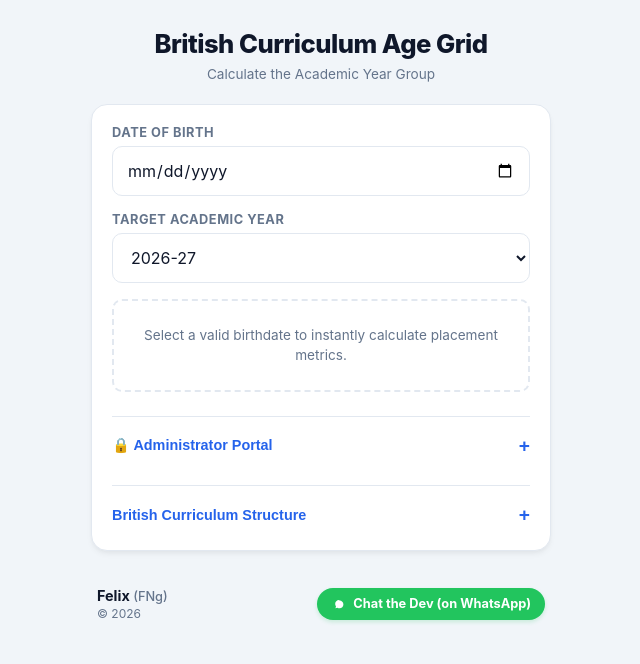
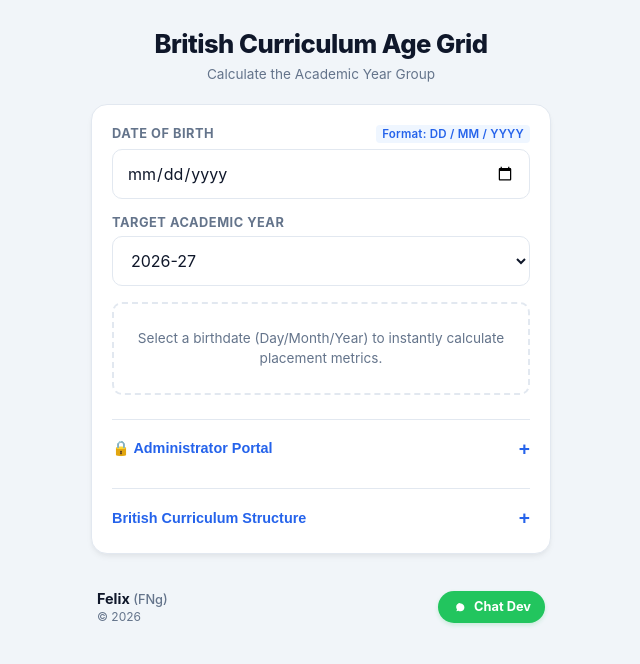
Before and after one commit to NgNgari/agegrid, a React (Vite) app: page / in a window 1280 px wide. Shown: the top 664 px of the page, without its empty margins (319-959 px from the left). Built offline with nearby package versions, Linux system fonts and the light colour scheme.

Commit message:
UI: add clear explicit Day/Month/Year format hint text string parameters above DOB picker

```diff
--- a/src/App.css
+++ b/src/App.css
@@ -438,3 +438,20 @@ body {
   from { opacity: 0; transform: translateY(3px); }
   to { opacity: 1; transform: translateY(0); }
 }
+/* Add to the bottom of src/App.css */
+.label-row {
+  display: flex;
+  justify-content: space-between;
+  align-items: baseline;
+  width: 100%;
+}
+
+.format-hint {
+  font-size: 0.72rem;
+  font-weight: 600;
+  color: var(--primary);
+  background-color: var(--primary-light);
+  padding: 2px 6px;
+  border-radius: 4px;
+  letter-spacing: 0.02em;
+}
--- a/src/App.jsx
+++ b/src/App.jsx
@@ -27,7 +27,10 @@ function App() {
       <main className="card">
         {/* Core Input Selectors */}
         <div className="form-group">
-          <label htmlFor="dob-input">Date of Birth</label>
+          <div className="label-row">
+            <label htmlFor="dob-input">Date of Birth</label>
+            <span className="format-hint">Format: DD / MM / YYYY</span>
+          </div>
           <input
             id="dob-input"
             type="date"
@@ -81,7 +84,7 @@ function App() {
           <div className="placeholder-text">
             {results?.yearGroup === "Out of Range"
               ? "Date of birth falls out of supported academic ranges."
-              : "Select a valid birthdate to instantly calculate placement metrics."}
+              : "Select a birthdate (Day/Month/Year) to instantly calculate placement metrics."}
           </div>
         )}
 
@@ -202,6 +205,7 @@ function App() {
         </div>
       </main>
 
+      {/* Modern Signature Badge Area */}
       <footer className="footer-modern">
         <div className="dev-info">
           <span className="dev-name">Felix <span className="dev-tag">(FNg)</span></span>
@@ -217,7 +221,7 @@ function App() {
           <svg className="wa-icon" viewBox="0 0 24 24" fill="currentColor">
             <path d="M12.031 6.172c-3.181 0-5.767 2.586-5.768 5.766-.001 1.298.432 2.521 1.222 3.504l-.803 2.934 3.011-.79c.947.517 2.019.79 3.134.791h.002c3.181 0 5.767-2.586 5.768-5.766.001-3.18-2.585-5.765-5.766-5.765zm3.412 8.163c-.145.41-.741.77-1.021.803-.274.032-.619.167-1.794-.321-1.378-.572-2.253-1.979-2.322-2.071-.069-.092-.559-.743-.559-1.417 0-.674.352-.1.479-.145.127-.046.277-.113.37-.265.093-.152.127-.291.069-.41-.058-.119-.519-1.25-.711-1.713-.188-.452-.378-.39-.519-.397-.133-.007-.289-.008-.445-.008-.156 0-.41.059-.624.291-.214.232-.816.797-.816 1.944 0 1.147.833 2.254.949 2.41.116.157 1.64 2.504 3.972 3.511.555.24 1.011.393 1.353.5.558.177 1.066.152 1.468.092.447-.066 1.377-.562 1.572-1.104.195-.542.195-1.008.137-1.104-.058-.096-.214-.152-.447-.269z"/>
           </svg>
-          <span>Chat the Dev (on WhatsApp)</span>
+          <span>Chat Dev</span>
         </a>
       </footer>
     </div>
--- a/src/academicLogic.js
+++ b/src/academicLogic.js
@@ -6,21 +6,21 @@ export const academicYearRules = [
   { from: "2005-09-01", to: "2006-08-31", "2026-27": "Too old", "2027-28": "Too old" },
   { from: "2006-09-01", to: "2007-08-31", "2026-27": "Too old", "2027-28": "Too old" },
   { from: "2007-09-01", to: "2008-08-31", "2026-27": "Too old", "2027-28": "Too old" },
-  { from: "2008-09-01", to: "2009-08-31", "2026-27": "13",      "2027-28": "Too old" },
-  { from: "2009-09-01", to: "2010-08-31", "2026-27": "12",      "2027-28": "13" },
-  { from: "2010-09-01", to: "2011-08-31", "2026-27": "11",      "2027-28": "12" },
-  { from: "2011-09-01", to: "2012-08-31", "2026-27": "10",      "2027-28": "11" },
-  { from: "2012-09-01", to: "2013-08-31", "2026-27": "9",       "2027-28": "10" },
-  { from: "2013-09-01", to: "2014-08-31", "2026-27": "8",       "2027-28": "9" },
-  { from: "2014-09-01", to: "2015-08-31", "2026-27": "7",       "2027-28": "8" },
-  { from: "2015-09-01", to: "2016-08-31", "2026-27": "6",       "2027-28": "7" },
-  { from: "2016-09-01", to: "2017-08-31", "2026-27": "5",       "2027-28": "6" },
-  { from: "2017-09-01", to: "2018-08-31", "2026-27": "4",       "2027-28": "5" },
-  { from: "2018-09-01", to: "2019-08-31", "2026-27": "3",       "2027-28": "4" },
-  { from: "2019-09-01", to: "2020-08-31", "2026-27": "2",       "2027-28": "3" },
-  { from: "2020-09-01", to: "2021-08-31", "2026-27": "1",       "2027-28": "2" },
-  { from: "2021-09-01", to: "2022-08-31", "2026-27": "R",       "2027-28": "1" },
-  { from: "2022-09-01", to: "2023-08-31", "2026-27": "N",       "2027-28": "R" },
+  { from: "2008-09-01", to: "2009-08-31", "2026-27": "Year 13",      "2027-28": "Too old" },
+  { from: "2009-09-01", to: "2010-08-31", "2026-27": "Year 12",      "2027-28": "Year 13" },
+  { from: "2010-09-01", to: "2011-08-31", "2026-27": "Year 11",      "2027-28": "Year 12" },
+  { from: "2011-09-01", to: "2012-08-31", "2026-27": "Year 10",      "2027-28": "Year 11" },
+  { from: "2012-09-01", to: "2013-08-31", "2026-27": "Year 9",       "2027-28": "Year 10" },
+  { from: "2013-09-01", to: "2014-08-31", "2026-27": "Year 8",       "2027-28": "Year 9" },
+  { from: "2014-09-01", to: "2015-08-31", "2026-27": "Year 7",       "2027-28": "Year 8" },
+  { from: "2015-09-01", to: "2016-08-31", "2026-27": "Year 6",       "2027-28": "7" },
+  { from: "2016-09-01", to: "2017-08-31", "2026-27": "Year 5",       "2027-28": "Year 6" },
+  { from: "2017-09-01", to: "2018-08-31", "2026-27": "Year 4",       "2027-28": "Year 5" },
+  { from: "2018-09-01", to: "2019-08-31", "2026-27": "Year 3",       "2027-28": "Year 4" },
+  { from: "2019-09-01", to: "2020-08-31", "2026-27": "Year 2",       "2027-28": "Year 3" },
+  { from: "2020-09-01", to: "2021-08-31", "2026-27": "Year 1",       "2027-28": "Year 2" },
+  { from: "2021-09-01", to: "2022-08-31", "2026-27": "Reception",       "2027-28": "Year 1" },
+  { from: "2022-09-01", to: "2023-08-31", "2026-27": "Nursery",       "2027-28": "Reception" },
 ];
 
 // 2. Define the assessment values mapped directly to the calculated Academic Year Group
```
